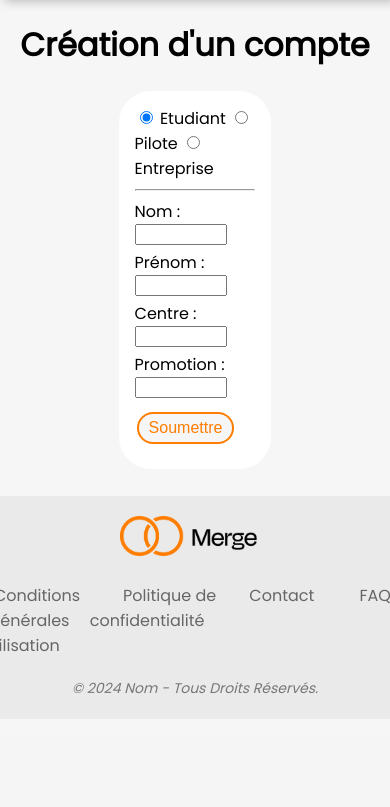
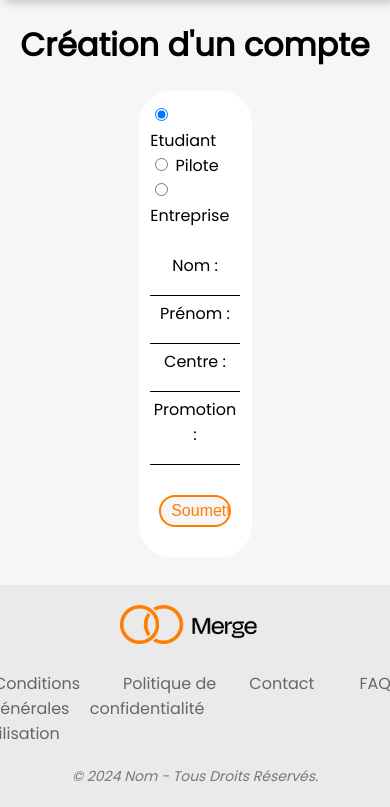
Before and after one commit to RobinNoiret/CESI_CPIA2_WEB-MERGE_WEBSITE, a PHP site: page /inscription.html in a window 390 px wide; the page is wider, and only the part inside the window is pictured. Shown: the part 107-914 px from the top of that part. Before the commit the page ends 801 px from the top of that part, so only its background shows below. Run offline with PHP 8.4, Linux system fonts and the light colour scheme.

Commit message:
Mise à jour de la page de création d'un compte.
Ajout du style de la page

A faire :
- corriger les problèmes de JS (type entreprise)
- faire le responsive

```diff
--- a/SITE/CSS/style_création.css
+++ b/SITE/CSS/style_création.css
@@ -80,13 +80,17 @@ body
 
     color: var(--orange-action);
     padding: 5px 10px;
-    width: fit-content;
+    width: 80%;
     height: 3%;
+
+    display: flex;
+    align-items: center;
     text-align: center;
     text-decoration: none;
     display: inline-block;
+
     font-size: 16px;
-    margin: 9px 2px;
+    margin: 25px 2px;
     transition: transform 0.3s ease-in-out;
 }
 
@@ -166,7 +170,7 @@ nav a:hover
     display: flex;
     justify-content: center;
     text-align: left; /* Alignement à gauche du texte à l'intérieur du formulaire */
-    width: 40%;
+    width: 30%;
   }
 
   .signup-text
@@ -182,7 +186,8 @@ nav a:hover
     border-style: none;
 
     padding: 10%;
-    width: 150%;
+    padding-bottom: 5%;
+    width: 130%;
 
 
     display: inline;
@@ -197,16 +202,25 @@ nav a:hover
     text-align: left;
 }
 
+#formFields
+{
+    text-align: center;
+}
+
 /*___________ Input du formulaire ___________*/
-input[type=text],input[type=number]
-{
+input[type="text"], input[type="number"] {
     display: block;
     margin-bottom: 5px;
-    width: 70%;
+    width: 96%;
+    border-style: none;
+    border-bottom: 1px solid black;
+    transition: border-bottom-color 0.3s;
 }
 
-input[type=text], input[type=number]:active
-{
+input[type="text"]:focus, input[type="number"]:focus {
+    outline: none;
+    border-width: 2px;
+    border-bottom-color: var(--orange-action);
 
 }
 
@@ -224,9 +238,10 @@ footer {
     background-color: #F79C43;
 
     /* Footer fixé en bas de page*/
+    /* position: fixed; */
     width: 100%;
     height: auto;
-    bottom: 0px;
+    bottom: 0%;
 }
 
 /* Style du footer */
--- a/SITE/inscription.html
+++ b/SITE/inscription.html
@@ -44,7 +44,7 @@
                         <input type="radio" value="None" class="TypeCompte" id="compteTypeEntreprise" name="account" />
                             <label for="type3" class="radio">Entreprise</label>
                     </div>
-                </div><hr>
+                </div><br>
 
                 <!--_________________________ Input en fonction du compte _________________________-->
                 <div id="formFields">
```
